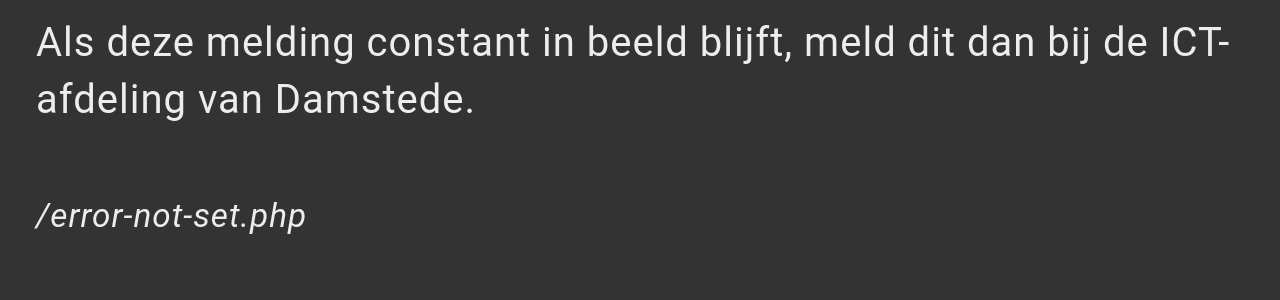
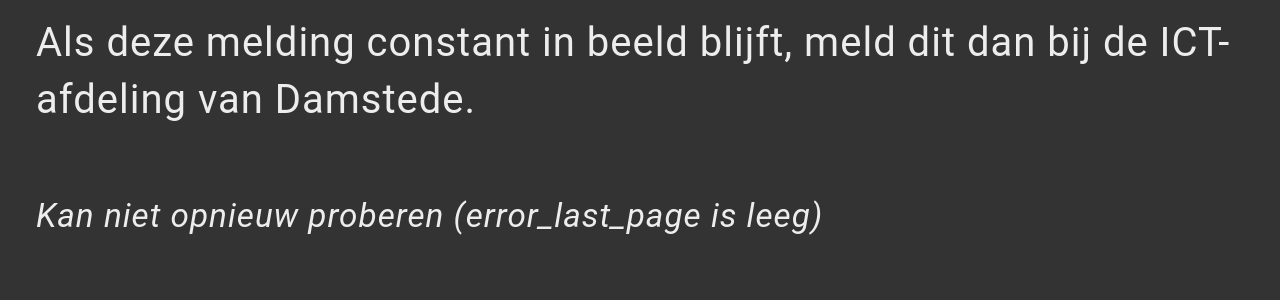
Before and after one commit to FreekBes/damstede-meldingen, a PHP site: page /error.php in a window 1280 px wide. Shown: the part 357-657 px from the top of the page. Run offline with PHP 8.4, Linux system fonts and the light colour scheme.

Commit message:
automatische error catcher toegevoegd

```diff
--- a/error.php
+++ b/error.php
@@ -1,7 +1,9 @@
 <?PHP
     session_start();
-    if (empty($_SESSION["error_last_page"])) {
-        $_SESSION["error_last_page"] = "/error-not-set.php";
+    $pageNotSet = false;
+    if (!isset($_SESSION["error_last_page"]) || empty($_SESSION["error_last_page"])) {
+        $_SESSION["error_last_page"] = "";
+        $pageNotSet = true;
     }
 ?>
 <!DOCTYPE html>
@@ -13,17 +15,19 @@
         <link rel="stylesheet" href="meldingen.css" />
         <link rel="shortcut icon" href="favicon.ico" type="image/x-icon" />
         <link rel="icon" type="image/ico" href="favicon.ico" />
-        <script>
-        setTimeout(function() {
-            window.location.href = window.location.origin + '<?PHP echo $_SESSION['error_last_page']; ?>';
-        }, 15000);
-        </script>
+        <?PHP if (!$pageNotSet) { ?>
+            <script>
+            setTimeout(function() {
+                window.location.href = window.location.origin + '<?PHP echo $_SESSION['error_last_page']; ?>';
+            }, 15000);
+            </script>`
+        <?PHP } ?>
     </head>
     <body>
         <div class="msgcontainer">
             <h1 id="not-title">Er ging iets mis!</h1>
             <div id="content">
-                <p>Er ging iets mis bij het ophalen van de meldingen. Binnen 15 seconden wordt het opnieuw geprobeerd.<br><br><small>Als deze melding constant in beeld blijft, meld dit dan bij de ICT-afdeling van Damstede.</small><br><br><small><small><i><?PHP echo $_SESSION["error_last_page"]; ?></i></small></small></p>
+                <p>Er ging iets mis bij het ophalen van de meldingen. Binnen 15 seconden wordt het opnieuw geprobeerd.<br><br><small>Als deze melding constant in beeld blijft, meld dit dan bij de ICT-afdeling van Damstede.</small><br><br><small><small><i><?PHP if ($pageNotSet) { echo 'Kan niet opnieuw proberen (error_last_page is leeg)'; } else { echo $_SESSION["error_last_page"]; } ?></i></small></small></p>
             </div>
         </div>
     </body>
--- a/portal.php
+++ b/portal.php
@@ -2,6 +2,7 @@
 	// error_reporting(E_ALL); ini_set('display_errors', 1);
 
 	session_start();
+
 	date_default_timezone_set('Europe/Amsterdam');
 
 
```
Also changed, not shown: index.php (+10 -0 lines).
